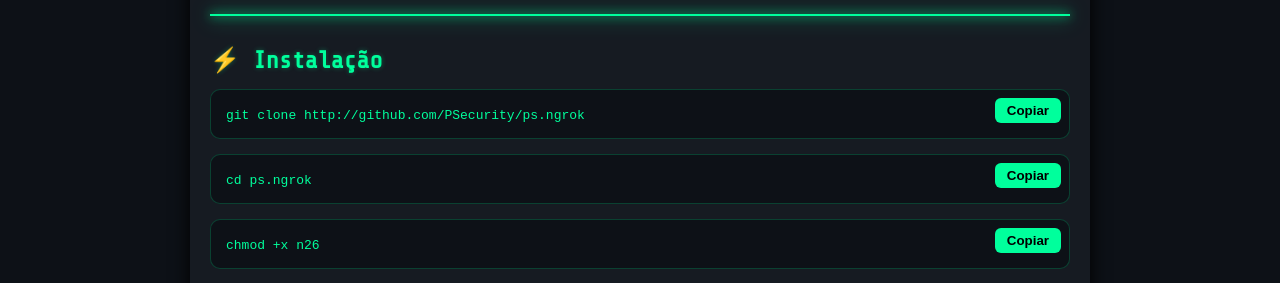
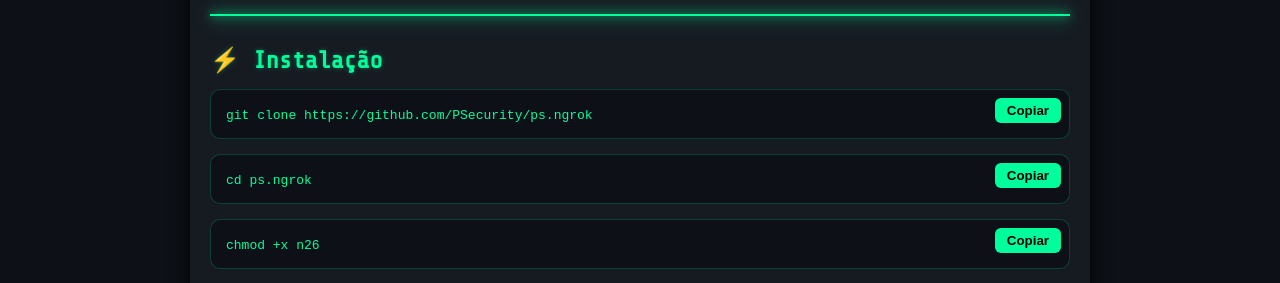
Before and after one commit to PSecurity/PSecurity, a Jekyll site: the page built from _posts/2026-05-02-ps-ngrok.md, in a window 1280 px wide. Shown: the part 343-626 px from the top of the page. Built offline with Jekyll 4.4.1, drawn with Linux system fonts in a browser that asks for light colours; some of the changed lines change nothing that is shown.

Commit message:
Update and rename 2026-05-02-psngrok.md to 2026-05-02-ps-ngrok.md

```diff
--- a/_posts/2026-05-02-psngrok.md
+++ b/_posts/2026-05-02-ps-ngrok.md
@@ -1,5 +1,4 @@
 ---
-
 layout: default
 title: PS.Ngrok - Criando Túnel no Termux e Kali
 category: scripts
@@ -15,7 +14,7 @@
 
 <div class="code-box">
 <button onclick="copyCode(this)">Copiar</button>
-<pre><code>git clone http://github.com/PSecurity/ps.ngrok</code></pre>
+<pre><code>git clone https://github.com/PSecurity/ps.ngrok</code></pre>
 </div>
 
 <div class="code-box">
```
